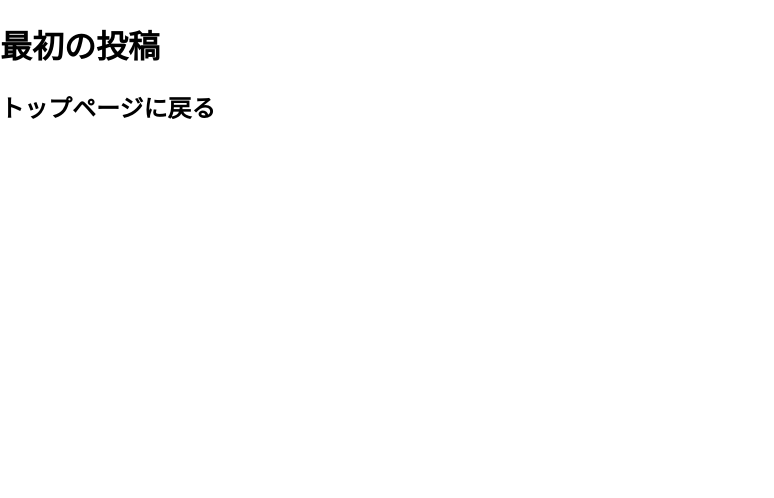
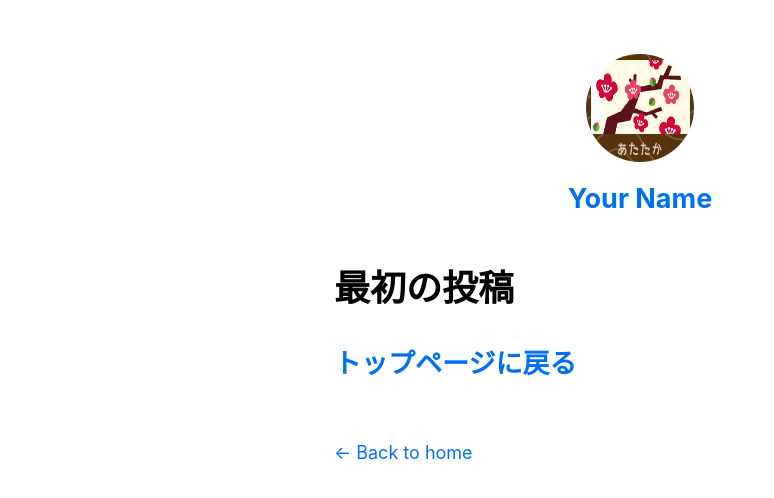
Before and after one commit to hykwshuhei/nextjs-blog, a Next.js app: page /posts/first-post in a window 1280 px wide. Shown: the top 498 px of the page, without its empty margins (0-774 px from the left). Built offline with nearby package versions, Linux system fonts and the light colour scheme.

Commit message:
Initial commit in feature/layout-page

```diff
--- /dev/null
+++ b/pages/components/layout.js
@@ -0,0 +1,73 @@
+import Head from 'next/head';
+import Image from 'next/image';
+import styles from './layout.module.css';
+import utilStyles from '../../styles/utils.module.css';
+import Link from 'next/link';
+
+const name = 'Your Name';
+export const siteTitle = 'Next.js Sample Website';
+
+export default function Layout({ children, home }) {
+  return (
+    <div className={styles.container}>
+      <Head>
+        <link rel="icon" href="/favicon.ico" />
+        <meta
+          name="description"
+          content="Learn how to build a personal website using Next.js"
+        />
+        <meta
+          property="og:image"
+          content={`https://og-image.vercel.app/${encodeURI(
+            siteTitle
+          )}.png?theme=light&md=0&fontSize=75px&images=https%3A%2F%2Fassets.vercel.com%2Fimage%2Fupload%2Ffront%2Fassets%2Fdesign%2Fnextjs-black-logo.svg`}
+        />
+        <meta name="og:title" content={siteTitle} />
+        <meta name="twitter:card" content="summary_large_image" />
+      </Head>
+      <header className={styles.header}>
+        {home ? (
+          <>
+            <Image
+              priority
+              src="/images/profile.jpg"
+              className={utilStyles.borderCircle}
+              height={144}
+              width={144}
+              alt={name}
+            />
+            <h1 className={utilStyles.heading2Xl}>{name}</h1>
+          </>
+        ) : (
+          <>
+            <Link href="/">
+              <a>
+                <Image
+                  priority
+                  src="/images/profile.jpg"
+                  className={utilStyles.borderCircle}
+                  height={108}
+                  width={108}
+                  alt={name}
+                />
+              </a>
+            </Link>
+            <h2 className={utilStyles.headingLg}>
+              <Link href="/">
+                <a className={utilStyles.colorInherit} legacyBehavior>{name}</a>
+              </Link>
+            </h2>
+          </>
+        )}
+      </header>
+      <main>{children}</main>
+      {!home && (
+        <div className={styles.backToHome}>
+          <Link href="/">
+            <a legacyBehavior>← Back to home</a>
+          </Link>
+        </div>
+      )}
+    </div>
+  );
+}
--- /dev/null
+++ b/pages/components/layout.module.css
@@ -0,0 +1,15 @@
+.container {
+  max-width: 36rem;
+  padding: 0 1rem;
+  margin: 3rem auto 6rem;
+}
+
+.header {
+  display: flex;
+  flex-direction: column;
+  align-items: center;
+}
+
+.backToHome {
+  margin: 3rem 0 0;
+}
--- a/pages/posts/first-post.js
+++ b/pages/posts/first-post.js
@@ -1,14 +1,22 @@
 import Link from 'next/link';
+import Head from 'next/head';
+import Layout from '../components/layout';
+import styles from '../components/layout.module.css'
 
 export default function FirstPost() {
   return (
     <>
+    <Layout className={styles.container}>
+    <Head>
+      <title>最初の投稿</title>
+    </Head>
       <h1>最初の投稿</h1>
       <h2>
         <Link href="/">
           トップページに戻る
         </Link>
       </h2>
+      </Layout>
     </>
   );
 }
--- a/styles/globals.css
+++ b/styles/globals.css
@@ -2,13 +2,24 @@
 body {
   padding: 0;
   margin: 0;
-  font-family: -apple-system, BlinkMacSystemFont, Segoe UI, Roboto, Oxygen,
-    Ubuntu, Cantarell, Fira Sans, Droid Sans, Helvetica Neue, sans-serif;
+  font-family: -apple-system, BlinkMacSystemFont, Segoe UI, Roboto, Oxygen, Ubuntu,
+    Cantarell, Fira Sans, Droid Sans, Helvetica Neue, sans-serif;
+  line-height: 1.6;
+  font-size: 18px;
 }
 
 a {
-  color: inherit;
+  color: #0070f3;
   text-decoration: none;
+}
+
+a:hover {
+  text-decoration: underline;
+}
+
+img {
+  max-width: 100%;
+  display: block;
 }
 
 * {
--- /dev/null
+++ b/styles/utils.module.css
@@ -0,0 +1,52 @@
+.heading2Xl {
+    font-size: 2.5rem;
+    line-height: 1.2;
+    font-weight: 800;
+    letter-spacing: -0.05rem;
+    margin: 1rem 0;
+  }
+
+  .headingXl {
+    font-size: 2rem;
+    line-height: 1.3;
+    font-weight: 800;
+    letter-spacing: -0.05rem;
+    margin: 1rem 0;
+  }
+
+  .headingLg {
+    font-size: 1.5rem;
+    line-height: 1.4;
+    margin: 1rem 0;
+  }
+
+  .headingMd {
+    font-size: 1.2rem;
+    line-height: 1.5;
+  }
+
+  .borderCircle {
+    border-radius: 9999px;
+  }
+
+  .colorInherit {
+    color: inherit;
+  }
+
+  .padding1px {
+    padding-top: 1px;
+  }
+
+  .list {
+    list-style: none;
+    padding: 0;
+    margin: 0;
+  }
+
+  .listItem {
+    margin: 0 0 1.25rem;
+  }
+
+  .lightText {
+    color: #666;
+  }
```
Also changed, not shown: pages/index.js (+85 -63 lines), public/images/profile.jpg (added), public/vercel.svg (deleted).
